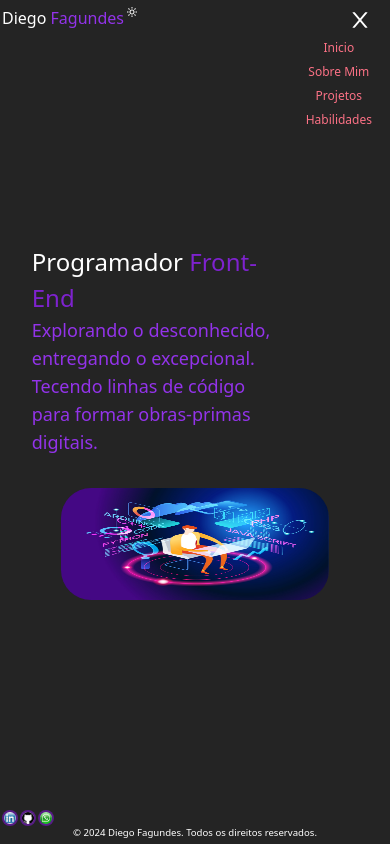
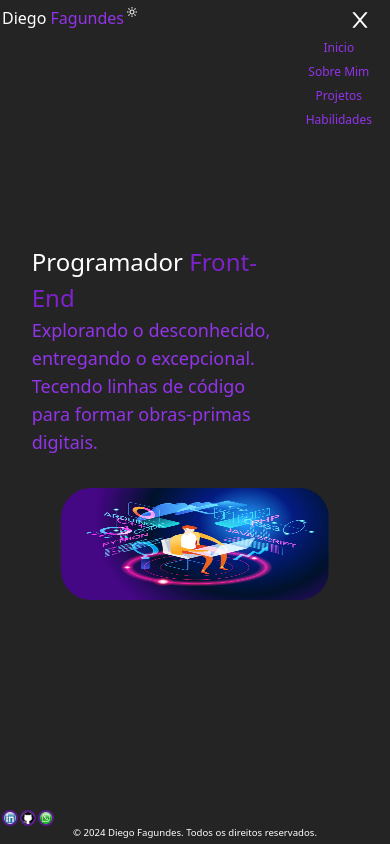
Before and after one commit to dev-fagundes01/portifolio, a React (Vite) app: page /sobre in a window 390 px wide. Both pictures are taken after a click on the icon 360 px from the left and 19 px from the top of the page. Shown: the top 844 px of the page. Built offline with nearby package versions, Linux system fonts and the light colour scheme.

Commit message:
style: update hover effects and typography
- Updated CSS classes for hover effects and text colors in Header and MenuMobile components
- Adjusted layout and typography in AboutMe page

```diff
--- a/src/components/Header/Header.jsx
+++ b/src/components/Header/Header.jsx
@@ -35,7 +35,7 @@ function Header({ theme, themeToggler }) {
         <ul className="hidden md:flex gap-4">
           <li className="leading-normal h-3">
             <a
-              className="no-underline cursor-pointer text-purple-400 hover:duration-1000 hover:text-rose-900 text-2xl"
+              className="no-underline cursor-pointer text-purple-400 hover:duration-1000 hover:text-sky-300 text-2xl"
               href="#início"
             >
               Início
@@ -43,7 +43,7 @@ function Header({ theme, themeToggler }) {
           </li>
           <li className="leading-normal h-3">
             <a
-              className="no-underline cursor-pointer text-purple-400 hover:duration-1000 hover:text-rose-900 text-2xl"
+              className="no-underline cursor-pointer text-purple-400 hover:duration-1000 hover:text-sky-300 text-2xl"
               href="#sobre"
             >
               Sobre Mim
@@ -51,7 +51,7 @@ function Header({ theme, themeToggler }) {
           </li>
           <li className="leading-normal h-3">
             <a
-              className="no-underline cursor-pointer text-purple-400 hover:duration-1000 hover:text-rose-900 text-2xl"
+              className="no-underline cursor-pointer text-purple-400 hover:duration-1000 hover:text-sky-300 text-2xl"
               href="#projetos"
             >
               Projetos
@@ -59,7 +59,7 @@ function Header({ theme, themeToggler }) {
           </li>
           <li className="leading-normal h-3">
             <a
-              className="no-underline cursor-pointer text-purple-400 hover:duration-1000 hover:text-rose-900 text-2xl"
+              className="no-underline cursor-pointer text-purple-400 hover:duration-1000 hover:text-sky-300 text-2xl"
               href="#habilidades"
             >
               Habilidades
--- a/src/components/MenuMobile/MenuMobile.jsx
+++ b/src/components/MenuMobile/MenuMobile.jsx
@@ -12,7 +12,7 @@ const MenuMobile = ({ menuIsVisible, setMenuIsVisible }) => {
       <ul className="cursor-pointer flex flex-col items-center 2xl:hidden">
         <li className="leading-3 h-6">
           <a
-            className="text-xs no-underline text-rose-400 hover:duration-1000 hover:text-rose-900"
+            className="text-xs no-underline text-purple-600 hover:duration-1000 hover:text-sky-300"
             href="#início"
           >
             Inicio
@@ -20,7 +20,7 @@ const MenuMobile = ({ menuIsVisible, setMenuIsVisible }) => {
         </li>
         <li className="leading-3 h-6">
           <a
-            className="text-xs no-underline text-rose-400 hover:duration-1000 hover:text-rose-900"
+            className="text-xs no-underline text-purple-600 hover:duration-1000 hover:text-sky-300"
             href="#sobre"
           >
             Sobre Mim
@@ -28,7 +28,7 @@ const MenuMobile = ({ menuIsVisible, setMenuIsVisible }) => {
         </li>
         <li className="leading-3 h-6">
           <a
-            className="text-xs no-underline text-rose-400 hover:duration-1000 hover:text-rose-900"
+            className="text-xs no-underline text-purple-600 hover:duration-1000 hover:text-sky-300"
             href="#projetos"
           >
             Projetos
@@ -36,7 +36,7 @@ const MenuMobile = ({ menuIsVisible, setMenuIsVisible }) => {
         </li>
         <li className="leading-3 h-6">
           <a
-            className="text-xs no-underline text-rose-400 hover:duration-1000 hover:text-rose-900"
+            className="text-xs no-underline text-purple-600 hover:duration-1000 hover:text-sky-300"
             href="#habilidades"
           >
             Habilidades
--- a/src/pages/AboutMe.jsx
+++ b/src/pages/AboutMe.jsx
@@ -16,10 +16,10 @@ function AboutMe() {
             src="https://github.com/dev-fagundes01.png"
             alt="imf-foto"
           />
-          <div className="flex flex-col ml-10 w-4/5 md:gap-2">
+          <div className="flex flex-col ml-2 w-4/5 md:ml-10 md:gap-2">
             <h2 className="text-xl md:text-5xl text-sky-400">Sobre mim</h2>
-            <h3 className="text-lg md:text-3xl">Escada, Pernambuco</h3>
-            <p className="text-sm md:mt-1 md:text-xl md:w-4/5">
+            <h3 className="text-base md:text-3xl">Escada, Pernambuco</h3>
+            <p className="text-xs md:mt-1 md:text-xl md:w-4/5">
               Sou Desenvolvedor Front-End, com conhecimento em HTML, CSS,
               Javascript, React.js, Node.js e sempre estudando para ser Full-Stack
               na{" "}
```
